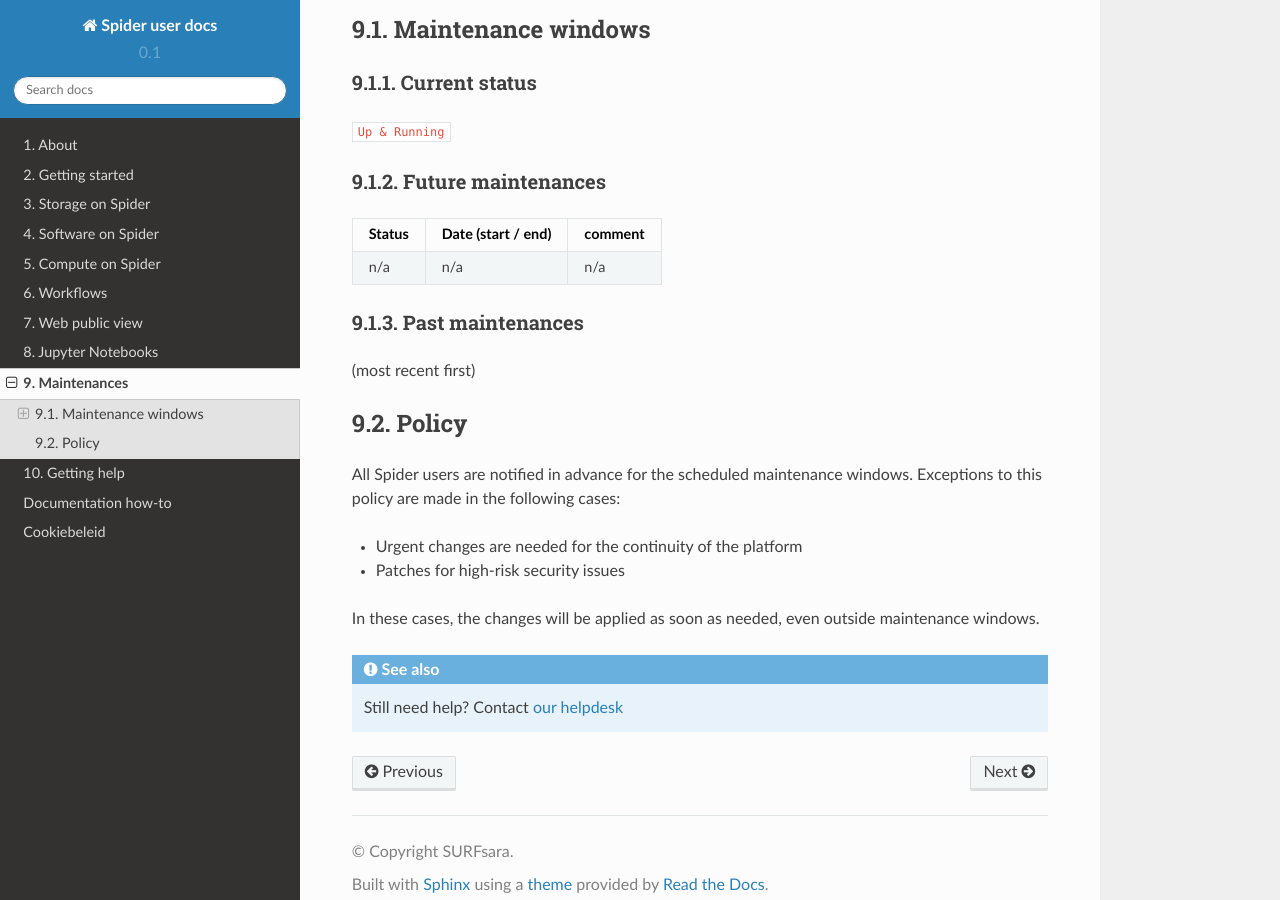
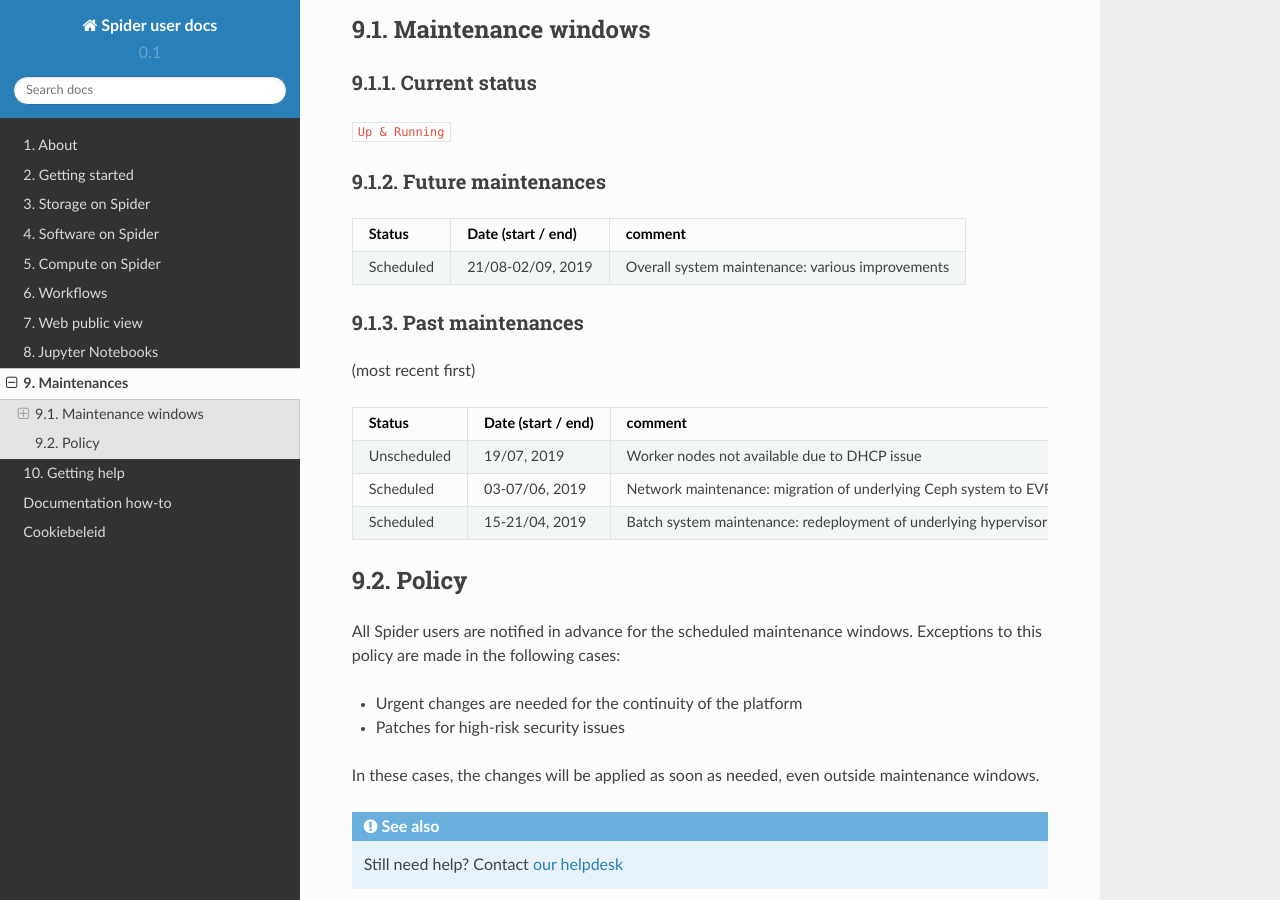
Before and after one commit to sara-nl/spiderdocs, a Sphinx documentation site: the page built from source/Pages/maintenances.rst, in a window 1280 px wide and 900 px high, scrolled down 469 px. Built offline with Sphinx 7.4.7 and the Read the Docs theme 2.0.0, drawn with Linux system fonts in a browser that asks for light colours.

Commit message:
Update maintenances.rst

```diff
--- a/source/Pages/maintenances.rst
+++ b/source/Pages/maintenances.rst
@@ -35,7 +35,7 @@
 ============  ==================  =======
 Status        Date (start / end)  comment
 ============  ==================  =======
-n/a           n/a                 n/a
+Scheduled     21/08-02/09, 2019   Overall system maintenance: various improvements
 ============  ==================  =======
 
 
```
Also changed, not shown: other parts of source/Pages/maintenances.rst (+1 -1 lines).
